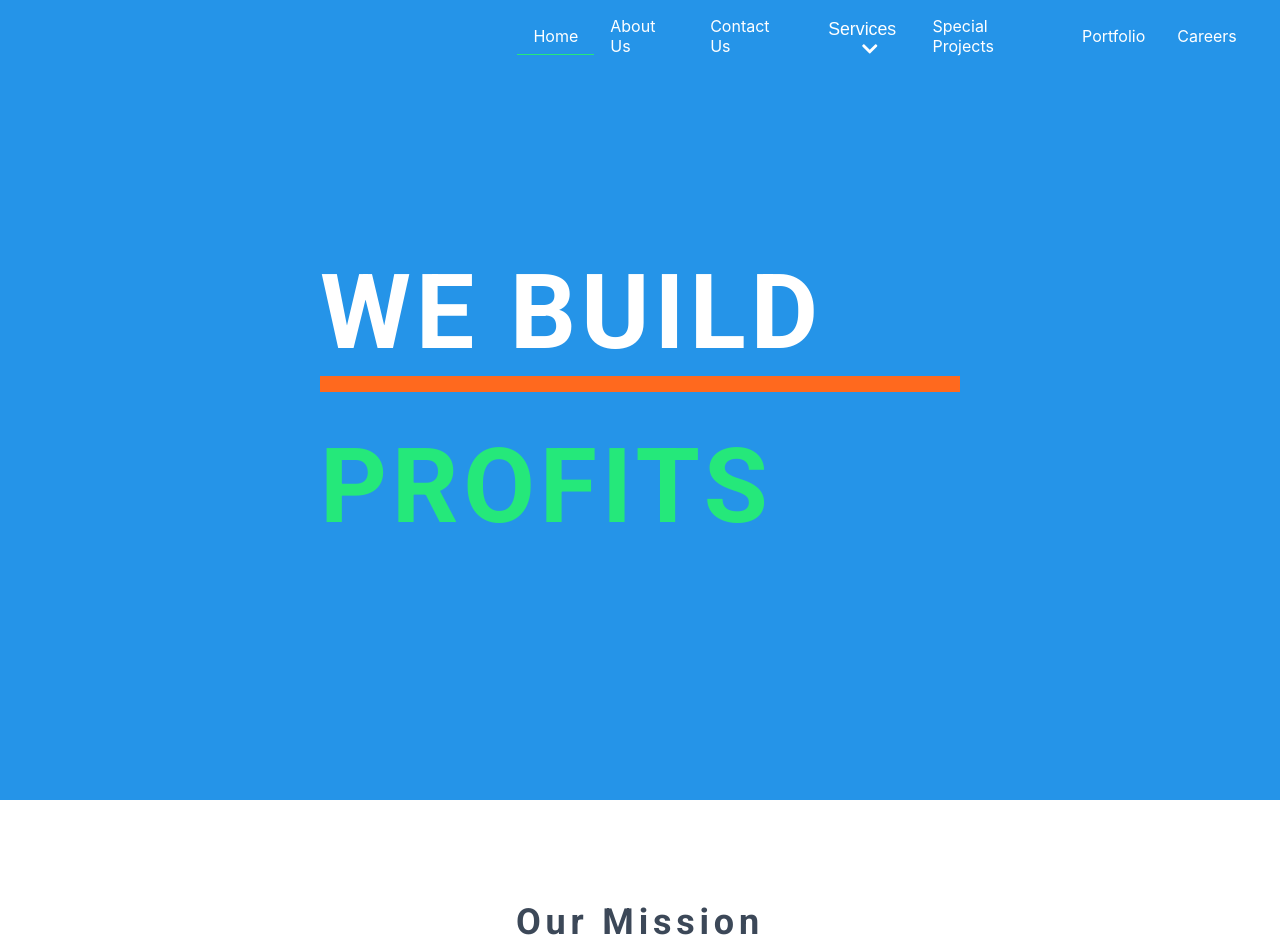
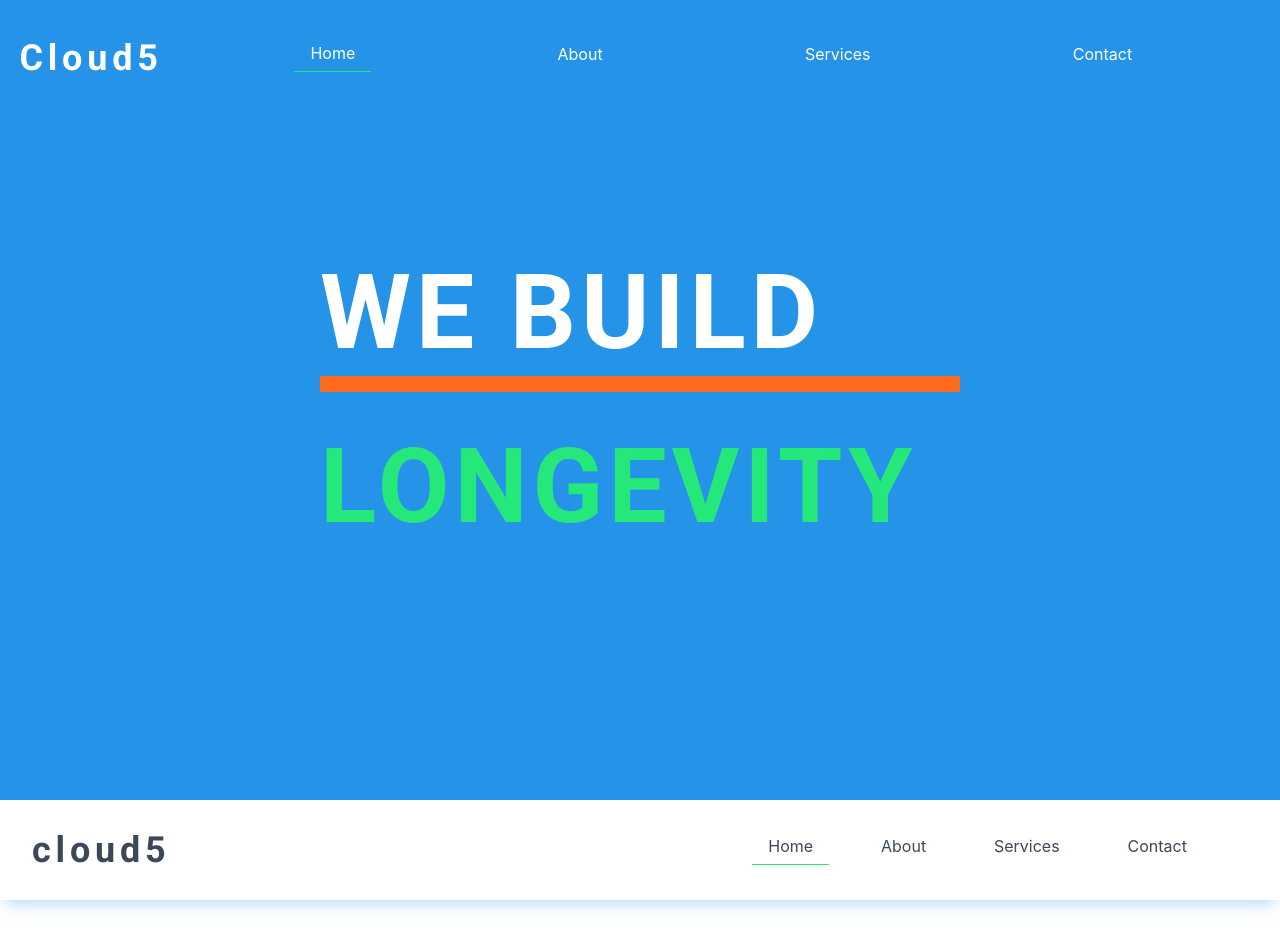
Before and after one commit to latifah-president/company-frontend, a React (Create React App) app: page / in a window 1280 px wide. Shown: the top 952 px of the page. Built offline with nearby package versions, Linux system fonts and the light colour scheme.

Commit message:
sticky nav creted

```diff
--- a/src/components/homePage/HomePage.js
+++ b/src/components/homePage/HomePage.js
@@ -1,7 +1,8 @@
 import React from 'react';
+import InnerNav from './../nav/InnerNav';
 import FeaturedClients from './FeaturedClients/FeaturedClients.js';
 import SpecialProjects from './SpecialProjects/SpecialProjects.js';
-import Mission from './Mission/ourmission';
+import Mission from './Mission/OurMission';
 import Different from './Different/Different';
 import Services from './Services/Services';
 import {MainContent, } from './homepage-styles';
@@ -9,6 +10,7 @@ import {MainContent, } from './homepage-styles';
 const HomePage = () => {
     return (
         <MainContent>
+            <InnerNav/>
              <Mission/>
             <Services/>
             <Different/>
--- a/src/components/homePage/homepage-styles.js
+++ b/src/components/homePage/homepage-styles.js
@@ -1,5 +1,9 @@
 import styled from 'styled-components';
 
 export const MainContent = styled.div`
-
+  .stick {
+        position: fixed;
+        top: 0;
+        width: 100%;
+    }
 `;
--- a/src/components/homePage/mission/ourmission.js
+++ b/src/components/homePage/mission/ourmission.js
@@ -1,5 +1,5 @@
 import React from 'react';
-import {Wrapper, ContentArea, DarkTitle, LightText, } from './../../../Global_Styles/global-styles';
+import {Wrapper, ContentArea, DarkTitle, LightText, } from '../../../Global_Styles/global-styles';
 
 const OurMission = () => {
     return (
--- /dev/null
+++ b/src/components/nav/InnerNav.js
@@ -0,0 +1,58 @@
+import React, {useState, useEffect} from 'react';
+import { NavLink, withRouter } from 'react-router-dom';
+// import MobileNav from './MobileNav';
+import { FontAwesomeIcon } from '@fortawesome/react-fontawesome';
+import {faChevronDown,  } from '@fortawesome/free-solid-svg-icons';
+import {
+    InnerNavWrapper,
+    NavLinks,
+    LinkContainer,
+    // Logo,
+    DropDownMenu,
+    DropDown,
+    ListItem,
+} from './nav-styles';
+import { DarkTitle } from '../../Global_Styles/global-styles';
+
+const InnerNav = () => {
+    const [stick, setStick] = useState(false);
+    useEffect(() => {
+        const nav = document.getElementById('nav');
+        const sticky = nav.offsetTop;
+        console.log(sticky, 'sticky')
+        const scrollCallBack = window.addEventListener("scroll", () => {
+          if (window.pageYOffset > sticky) {
+            setStick(true)
+
+          } else {
+           setStick(false)
+          }
+        });
+        return () => {
+          window.removeEventListener("scroll", scrollCallBack);
+        };
+      }, []);
+
+    console.log(stick, 'stick')
+    return (
+        <InnerNavWrapper id='nav' className={stick ? 'stick' : null}>
+            <DarkTitle>cloud5</DarkTitle>
+            <NavLinks inner>
+                <NavLink className='link' activeClassName='activeRoute' exact to='/'>
+                    Home
+                </NavLink>
+                    <NavLink className='link' activeClassName='activeRoute' to='/about'>
+                        About
+                    </NavLink>
+                    <NavLink className='link' activeClassName='activeRoute' to='/contact'>
+                        Services
+                    </NavLink>
+                    <NavLink className='link' activeClassName='activeRoute' to='/contact'>
+                        Contact
+                    </NavLink>
+            </NavLinks>
+        </InnerNavWrapper>
+    )
+}
+
+export default withRouter(InnerNav);
--- a/src/components/nav/Nav.js
+++ b/src/components/nav/Nav.js
@@ -1,4 +1,4 @@
-import React, {useState} from 'react';
+import React, {useState, useEffect} from 'react';
 import { NavLink } from 'react-router-dom';
 // import MobileNav from './MobileNav';
 import { FontAwesomeIcon } from '@fortawesome/react-fontawesome';
@@ -12,9 +12,12 @@ import {
     DropDown,
     ListItem,
 } from './nav-styles';
+import { DarkTitle } from '../../Global_Styles/global-styles';
+// import './../../App.css';
 
 const Nav = (props) => {
     const [openMenu, setOpenMenu] = useState(false);
+    const [moved, setMoved] = useState(false);
     //FOR MOBILE
 
 
@@ -23,16 +26,43 @@ const Nav = (props) => {
     console.log('toggling', openMenu)
   }
 
+  const [ scrolled, setScrolled ] = useState()
 
-//   const toggleMobileNav = () => {
-//       setopenNav(!openNav);
-//       // console.log('toggling', openMenu)
-//     }
+  useEffect(_ => {
+      const handleScroll = document.addEventListener('scroll', e => {
+          let scrolled = document.scrollingElement.scrollTop;
+
+          if (scrolled >= 128) {
+              setMoved(true)
+          } else {
+              setMoved(false)
+          }
+      })
+
+      document.removeEventListener('scroll', handleScroll)
+  }, [])
+
+
+
     return (
-        <NavWrapper>
-                        {/* <Logo src={require('./../../assets/Cloud_5_logo_white.png')} alt='cloud 5 logo' /> */}
 
-                <NavLinks>
+        <NavWrapper style={{display: moved ? 'none' : null}}>
+       <DarkTitle style={{ color: 'white'}}>Cloud5</DarkTitle>
+       <NavLinks>
+                <NavLink className='link' activeClassName='activeRoute' exact to='/'>
+                    Home
+                </NavLink>
+                    <NavLink className='link' activeClassName='activeRoute' to='/about'>
+                        About
+                    </NavLink>
+                    <NavLink className='link' activeClassName='activeRoute' to='/contact'>
+                        Services
+                    </NavLink>
+                    <NavLink className='link' activeClassName='activeRoute' to='/contact'>
+                        Contact
+                    </NavLink>
+                    </NavLinks>
+                {/* <NavLinks>
                     <LinkContainer >
                         <NavLink className='link' activeClassName='activeRoute' exact to='/'>
                             Home
@@ -43,19 +73,8 @@ const Nav = (props) => {
                         <NavLink className='link' activeClassName='activeRoute' to='/contact'>
                             Contact Us
                         </NavLink>
-                        {/* <DropDownMenu class="dropdown">
-    <div class="dropbtn">
-        Services
-        <FontAwesomeIcon icon={faChevronDown} className='chevron' onClick={ () => {toggle()}}/>
 
-      <i class="fa fa-caret-down"></i>
-    </div>
-    <div class="dropdown-content">
-      <a href="#">Link 1</a>
-      <a href="#">Link 2</a>
-      <a href="#">Link 3</a>
-    </div>
-  </DropDownMenu>  */}
+
                         <DropDownMenu aria-expanded='false' aria-haspopup="true" className={openMenu ? 'open' : ''} onClick={ () => {toggle()}}>
                             Services
 
@@ -86,20 +105,9 @@ const Nav = (props) => {
                         {/* <NavLink className='link' activeClassName='activeRoute' to='/login'>
                             Command Center Login
                         </NavLink> */}
-                    </LinkContainer>
+                    {/* </LinkContainer>
 
-                    {/* {openNav ?
-                    //MAKE CLOSE MENU FADE IN
-                    <CloseMenu onClick={() => {toggleMobileNav()}}> <FontAwesomeIcon icon={faTimes}/></CloseMenu> :
-                     <Menu onClick={() => {toggleMobileNav()}} role='menu' aria-expanded={openNav}  aria-controls='mobile nav'>
-                     <FontAwesomeIcon  icon={ faBars }/>
-
-                 </Menu>
-                    } */}
-
-                      {/* {openNav ? <MobileNav open={openNav} aria-label='mobile navigation' id='mobile nave'/> : null} */}
-                      {/* <MobileNav/> */}
-                </NavLinks>
+                </NavLinks> */}
         </NavWrapper>
     )
 }
--- a/src/components/nav/nav-styles.js
+++ b/src/components/nav/nav-styles.js
@@ -27,31 +27,29 @@ const slideInRight = keyframes`
 
 export const NavWrapper = styled.header`
     display: flex;
-    /* flex-direction: column; */
-    /* align-items: center; */
-    position: absolute;
+    position: fixed;
+    justify-content: space-evenly;
     width: 100%;
-    z-index: 5;
+    margin: 0 auto;
+    z-index: 1;
     color: white;
+    margin-top: 1rem;
     /* border: 1px solid red; */
+
+
+ .changeNav {
+     display: none
+ }
 
 
 
     @media only screen and (max-width: ${smrtphn}) and (max-width: ${tablet}) {
 
-        display: none;
-        margin: 0 auto;
+
 
     }
 
-/* @media only screen and (min-width: ${laptop}) {
-    display: flex;
-    justify-content: space-between;
-    position: absolute;
-    width: 100%;
-    z-index: 5;
-    color: white;
-} */
+
 `;
 
 export const Logo = styled.img`
@@ -61,10 +59,9 @@ export const Logo = styled.img`
 
 export const NavLinks = styled.section`
     display: flex;
-    flex-direction: row;
-    justify-content: flex-end;
-    /* justify-content: space-between; */
-    width: 100%;
+    justify-content: space-around;
+    align-items: center;
+    width: ${props => props.inner ? '40%' : '80%'};
     font-family: 'Montserrat' sans-serif;
     margin: 1rem 1.7rem;
     /* border: 1px solid orange; */
@@ -74,35 +71,28 @@ export const NavLinks = styled.section`
     .open {
         display: block;
     }
+    /*new styles */
+    .link {
+        text-decoration: none;
+        color: ${whiteColor};
+        padding: 0 1rem .5rem;
 
+    }
+
+    .activeRoute {
+    border-bottom: 1.5px solid ${accentColor};
+ }
 `;
 
 export const LinkContainer = styled.nav`
-    width: 60%;
-    display: flex;
-    flex-direction: row;
-    justify-content: space-around;
-    align-items: center;
-    /* border: 1px solid green; */
     @media only screen and (max-width: ${smrtphn}){
         display: none;
         /* padding: 0; */
 }
 
-    .link {
-        text-decoration: none;
-        color: white;
-        padding: 0 1rem .5rem;
-        /* border: 1px solid white; */
-    }
 
-    .activeRoute {
-    border-bottom: 1.5px solid ${accentColor};
- }
 
 @media only screen and (max-width: ${tablet}) {
-    /* border: 1px solid red;
-    width:95%; */
     display: none;
 }
 `;
@@ -114,25 +104,6 @@ display: none;
   min-width: 160px;
   box-shadow: 0px 8px 16px 0px rgba(0,0,0,0.2);
   z-index: 1;
-
-  /* &:hover .dropdown-content {
-  display: block;
-} */
-    /* background: #ffffffa1;
-    list-style-type: none;
-    position: absolute;
-    top: 8rem;
-    right: 34rem;
-    display: flex;
-    flex-direction: column;
-    padding: 0;
-    width: 10%;
-    justify-content: space-around;
-    align-self: center;
-    border-radius: .5rem;
-    height: 100px;
-    box-shadow: 0 16px 10px -12px rgba(0, 0, 0, 0.56), 0 4px 25px 0px rgba(0, 0, 0, 0.12), 0 8px 10px -5px rgba(0, 0, 0, 0.2); */
-
 `;
 
 export const ListItem = styled.li`
@@ -167,7 +138,6 @@ export const Menu = styled.button`
     background: none;
     font-size: 1.5rem;
     /* border: 1px solid red; */
-    /* display: none; */
     z-index: 6;
     border: none;
     .close {
@@ -189,77 +159,29 @@ export const Menu = styled.button`
         /* border: 1px solid orange; */
 
     }
-    /* @media only screen and (max-width: ${smrtphn}) { */
-
-        /* background: none;
-        color: ${whiteColor};
-        font-size: 1.5rem;  */
-
-
-/* } */
-
-/* @media only screen and (max-width: ${laptop}) {
-        background: none;
-        color: ${whiteColor};
-        font-size: 1.5rem;
-} */
 `;
 
 export const MobileMenu = styled.nav`
-  /* overflow: hidden; */
-  /* background-color: #333; */
   display: none;
-
-    /* flex-direction: column; */
-    /* align-items: center; */
     position: absolute;
     width: 100%;
     z-index: 5;
-    /* border: 1px solid green; */
-    /* display: flex; */
-    /* flex-direction: column;
-    justify-content: space-between;
-    align-items: center;
-    font-family: 'Montserrat' sans-serif; */
-
-
-
-    /* margin: 1rem 1.7rem; */
-    /* position: absolute;
-    background: ${whiteColor}; */
-    /* top: 10rem; */
-     z-index: 4;
-
-    /* width: 50%; */
     margin: 0 auto;
 
     .activeRoute {
     border-bottom: 1.5px solid ${accentColor};
  }
     @media only screen and (max-width: ${smrtphn}) and (max-width: ${tablet}) {
-        /* left: 17rem;
-        height: 56.2rem; */
-        /* display: block; */
-        /* border: 1px solid white; */
         display: flex;
-  /* padding: 1rem; */
-  /* width: 90%; */
   justify-content: space-between;
     }
 
 `;
 
 export const MobileLinks = styled.section`
-    /* margin-top: 5rem;
-    height: 60%;
-    display: flex;
-    flex-direction: column;
-    justify-content: space-between;
-    align-items: center; */
     margin: 0;
     color: ${darkColor};
      position: absolute;
-     /* top: 38px; */
      display: flex;
      flex-direction: column;
      align-items: center;
@@ -269,22 +191,6 @@ export const MobileLinks = styled.section`
      background-color: ${whiteColor};
      border: 1px solid ${darkColor};
      animation: ${slideInRight} 1s ease-in-out forwards;
-
-/*
-    @media only screen and (min-width: ${smrtphn}) {
-     color: ${darkColor};
-     position: absolute;
-     top: 38px;
-     display: flex;
-     flex-direction: column;
-     align-items: center;
-     height: 38vh;
-     width: 100%;
-     justify-content: space-between;
-     background-color: ${whiteColor};
-     border: 1px solid red;
-
-    } */
     .link {
         font-size: 1.3rem;
         text-decoration: none;
@@ -303,7 +209,6 @@ export const CloseMenu = styled.button`
     color: pink;
     background: none;
     position: absolute;
-    /* top: 3.8rem; */
     right: 2rem;
     color: ${darkColor};
     font-size: 1.5rem;
@@ -316,3 +221,26 @@ export const MobileLogo = styled.img`
     padding-top: 1rem;
     /* border: 1px solid red; */
 `;
+
+/*INNER NAV */
+
+export const InnerNavWrapper = styled.nav`
+    background-color: ${whiteColor};
+    height: 100px;
+    display: flex;
+    justify-content: space-between;
+    align-items: center;
+    padding: 0 2rem;
+    /* box-shadow:  0px 4px 15px rgba(0, 0, 0, 0.07); */
+    box-shadow: 0 16px 10px -12px rgba(38, 148, 232, 0.056), 0 4px 25px 0px  rgba(38, 148, 232, 0.12), 0 8px 10px -5px  rgba(38, 148, 232, 0.2);
+
+    z-index: 1000;
+    /* box-shadow: 0 16px 10px -12px rgba(37, 232, 121, 0.056), 0 4px 25px 0px rgba(37, 232, 121, 0.12), 0 8px 10px -5px rgba(37, 232, 121, 0.2); */
+    .link {
+        text-decoration: none;
+        color:  ${darkColor};
+        padding: 0 1rem .5rem;
+    }
+
+
+`;
--- a/src/components/slashScreen/SplashScreen.js
+++ b/src/components/slashScreen/SplashScreen.js
@@ -10,11 +10,7 @@ const LandingPage = () => {
           <Tag>
             <TagLineContent>We Build</TagLineContent>
             <TagLineContent bottom id='bottom' ></TagLineContent>
-            {/* <h4 className='content_body'>
 
-
-            </h4>
-            <a href='/contact' className='content_cta-btn'>Let's Get Started</a> */}
 
         </Tag>
 
--- a/src/components/slashScreen/splashScreen-styles.js
+++ b/src/components/slashScreen/splashScreen-styles.js
@@ -114,7 +114,7 @@ export const TagLineContent = styled.h1`
     @media only screen and (max-width: ${tabletsm}) {
         font-size: 4.5rem;
         line-height: 10px;
-        border: 1px solid orange;
+        /* border: 1px solid orange; */
     }
 
     @media only screen and (max-width: ${smrtphn}) {
--- a/src/global-styles.js
+++ b/src/global-styles.js
@@ -136,7 +136,7 @@ const LightText = styled.p`
     font-family: 'Roboto';
     width: 50%;
     font-weight: 300;
-    border: 1px solid orange;
+    /* border: 1px solid orange; */
     @media only screen and (min-width: ${smrtphn}) {
         width: 80%;
     }
```
Also changed, not shown: src/App.css (+7 -0 lines).
